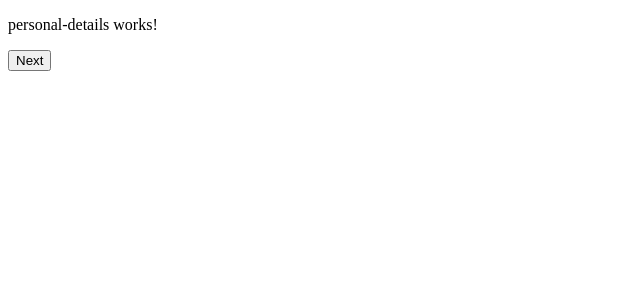
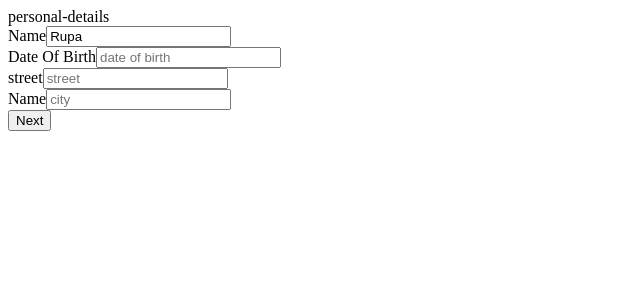
Before and after one commit to amod0322/policy-claim-ui, an Angular app: page / in a window 1280 px wide. Shown: the top 300 px of the page, without its empty margins (0-640 px from the left). Built offline with nearby package versions, Linux system fonts and the light colour scheme.

Commit message:
done tikll form group

```diff
--- a/src/app/app.module.ts
+++ b/src/app/app.module.ts
@@ -7,7 +7,7 @@ import { HomeComponent } from './policy-claim-ui/home/home.component';
 import { LoginComponent } from './policy-claim-ui/login/login.component';
 import { RegistrationComponent } from './policy-claim-ui/registration/registration.component';
 import { PolicyModule } from './policy-claim-ui/home/policy/policy.module';
-
+import {ReactiveFormsModule} from '@angular/forms';
 
 @NgModule({
   declarations: [
@@ -18,6 +18,7 @@ import { PolicyModule } from './policy-claim-ui/home/policy/policy.module';
   ],
   imports: [
     BrowserModule,
+    ReactiveFormsModule,
     AppRoutingModule,
     PolicyModule
   ],
--- /dev/null
+++ b/src/app/policy-claim-ui/common/policy.model.ts
@@ -0,0 +1,6 @@
+import { PersonalDetails } from "./personal-details.model";
+
+
+export class Policy{
+    personalDetails:PersonalDetails;
+}
--- a/src/app/policy-claim-ui/home/policy/income-details/income-details.component.html
+++ b/src/app/policy-claim-ui/home/policy/income-details/income-details.component.html
@@ -1,3 +1,9 @@
-<p>
-  income-details works!
-</p>
+<!--
+<form class="container">
+  <label>Income Source</label>
+  <input type="text" name="incomesource" id="incomesource" placeholder="Income Source" ><br>
+  <label>Total Income</label>
+  <input type="text" name="totalincome" id="totalincome" placeholder="total income"><br>
+
+
+</form> -->
--- a/src/app/policy-claim-ui/home/policy/nominee-details/nominee-details.component.html
+++ b/src/app/policy-claim-ui/home/policy/nominee-details/nominee-details.component.html
@@ -1,3 +1,16 @@
-<p>
-  nominee-details works!
-</p>
+<!-- nominee - details
+
+<form class="container">
+  <label>Name</label>
+  <input type="text" name="name" id="name" placeholder="name" ><br>
+  <label>Contact Number</label>
+  <input type="text" name="contact-number" id="contact-number" placeholder="contact-number"><br>
+  <label>Date of Birth</label>
+  <input type="text" name="date=of-birth" id="date-of-birth" placeholder="Date of Birth"><br>c
+  <label>RelationShip with Policy Holder</label>
+  <input type="text" name="relationship" id="relationship" placeholder="Relationship with Policy Holder"><br>
+  <label>Percentage Stake</label>
+  <input type="text" name="percentage-stake id="percentage-stake" placeholder="Percentage Stake"><br>
+
+
+</form> -->
--- a/src/app/policy-claim-ui/home/policy/personal-details/personal-details.component.html
+++ b/src/app/policy-claim-ui/home/policy/personal-details/personal-details.component.html
@@ -1,3 +1,13 @@
-<p>
-  personal-details works!
-</p>
+personal-details
+
+<form class="container" [formGroup]="personalDetilsFormGroup">
+  <label>Name</label>
+  <input type="text" name="name" id="name" placeholder="name" formControlName="name"><br>
+  <label>Date Of Birth</label>
+  <input type="text" name="dob" id="dob" placeholder="date of birth" formControlName="dob"><br>
+  <label>street</label>
+  <input type="text" name="street" id="street" placeholder="street"><br>
+  <label>Name</label>
+  <input type="text" name="city" id="city" placeholder="city"><br>
+
+</form>
--- a/src/app/policy-claim-ui/home/policy/personal-details/personal-details.component.ts
+++ b/src/app/policy-claim-ui/home/policy/personal-details/personal-details.component.ts
@@ -1,4 +1,6 @@
+import { PolicyFormBuilderService } from './../policy-form-builder.service';
 import { Component, OnInit } from '@angular/core';
+import{FormGroup,FormControl} from '@angular/forms';
 
 @Component({
   selector: 'app-personal-details',
@@ -6,10 +8,12 @@ import { Component, OnInit } from '@angular/core';
   styleUrls: ['./personal-details.component.css']
 })
 export class PersonalDetailsComponent implements OnInit {
-
-  constructor() { }
+personalDetilsFormGroup:FormGroup;
+  constructor(private policyFormBuilderService:PolicyFormBuilderService) { }
 
   ngOnInit() {
+    console.log(this.policyFormBuilderService.getPolicyFormGroup());
+    this.personalDetilsFormGroup=this.policyFormBuilderService.getPolicyFormGroup().get('personalDetails') as FormGroup;
   }
 
 }
--- /dev/null
+++ b/src/app/policy-claim-ui/home/policy/policy-form-builder.service.ts
@@ -0,0 +1,70 @@
+import { Injectable } from '@angular/core';
+import { FormGroup, FormControl, FormBuilder } from '@angular/forms'
+
+@Injectable({
+  providedIn: 'root'
+})
+export class PolicyFormBuilderService {
+  policyFormGroup: FormGroup;
+  constructor(private policyFormBuilder: FormBuilder) { }
+
+  build(): FormGroup {
+    this.policyFormGroup = this.policyFormBuilder.group({
+      personalDetails: this.getPersonalDetailsFormGroup(),
+      incomeDetails: this.getIncomeDetailsFormGroup(),
+      nomineeDetails: this.getNomineeDetailsFormGroup(),
+      policyDetails: this.getPolicyDetailsFormGroup()
+
+    })
+    return this.policyFormGroup;
+  }
+
+  getPolicyFormGroup() {
+    return this.policyFormGroup
+  }
+
+  getPersonalDetailsFormGroup(): FormGroup {
+    let personalDetails = this.policyFormBuilder.group({
+      name: new FormControl('Rupa'),
+      dob: new FormControl('')
+    })
+    return personalDetails;
+  }
+
+  getIncomeDetailsFormGroup(): FormGroup {
+    let incomeDetails = this.policyFormBuilder.group({
+      incomeSource: new FormControl(''),
+      totalIncome: new FormControl('')
+    })
+    return incomeDetails;
+  }
+
+  getNomineeDetailsFormGroup(): FormGroup {
+    let nomineeDetails = this.policyFormBuilder.group({
+      name: new FormControl(''),
+      contactNumber: new FormControl(''),
+      dob: new FormControl(''),
+      relationship: new FormControl(''),
+      percentageStake: new FormControl('')
+    })
+    return nomineeDetails;
+  }
+
+  getPolicyDetailsFormGroup(): FormGroup {
+    let policyDetails = this.policyFormBuilder.group({
+      planName: new FormControl(''),
+      planType: new FormControl(''),
+      tenure: new FormControl(''),
+      premiumFrequency: new FormControl(''),
+      insurredAmount: new FormControl(''),
+      inssuranceDate: new FormControl(''),
+      policyMatureDate: new FormControl(''),
+      policyPremium: new FormControl(''),
+      maturityDate: new FormControl(''),
+      maturityAmount: new FormControl('')
+    })
+    return policyDetails;
+  }
+
+
+}
--- a/src/app/policy-claim-ui/home/policy/policy.component.ts
+++ b/src/app/policy-claim-ui/home/policy/policy.component.ts
@@ -1,3 +1,4 @@
+import { PolicyFormBuilderService } from './policy-form-builder.service';
 import { Component, OnInit } from '@angular/core';
 
 @Component({
@@ -11,14 +12,19 @@ export class PolicyComponent implements OnInit {
 
   navigation=PolicyNavigation;
   presentPolicy:PolicyNavigation;
-  constructor() { }
+  constructor(private policyFormBuilder:PolicyFormBuilderService) { }
 
   ngOnInit() {
     this.presentPolicy=PolicyNavigation.PERSONAL_DETAILS;
+    this.policyFormBuilder.build()
 
   }
 
   navigationChange(){
+
+    if(this.presentPolicy==PolicyNavigation.PERSONAL_DETAILS){
+      console.log(this.policyFormBuilder.getPolicyFormGroup().get('personalDetails').value)
+    }
     this.presentPolicy=PolicyNavigation.INCOME_DETAILS;
   }
 
--- a/src/app/policy-claim-ui/home/policy/policy.module.ts
+++ b/src/app/policy-claim-ui/home/policy/policy.module.ts
@@ -5,6 +5,7 @@ import { PersonalDetailsComponent } from './personal-details/personal-details.co
 import { IncomeDetailsComponent } from './income-details/income-details.component';
 import { NomineeDetailsComponent } from './nominee-details/nominee-details.component';
 import { PolicyDetailsComponent } from './policy-details/policy-details.component';
+import {ReactiveFormsModule} from '@angular/forms';
 
 @NgModule({
   declarations: [
@@ -14,7 +15,8 @@ import { PolicyDetailsComponent } from './policy-details/policy-details.componen
     NomineeDetailsComponent,
     PolicyDetailsComponent],
   imports: [
-    CommonModule
+    CommonModule,
+    ReactiveFormsModule
   ],
   exports:[PolicyComponent]
 })
```
Also changed, not shown: 1 other file (tests, documents, lock files or other folders).
